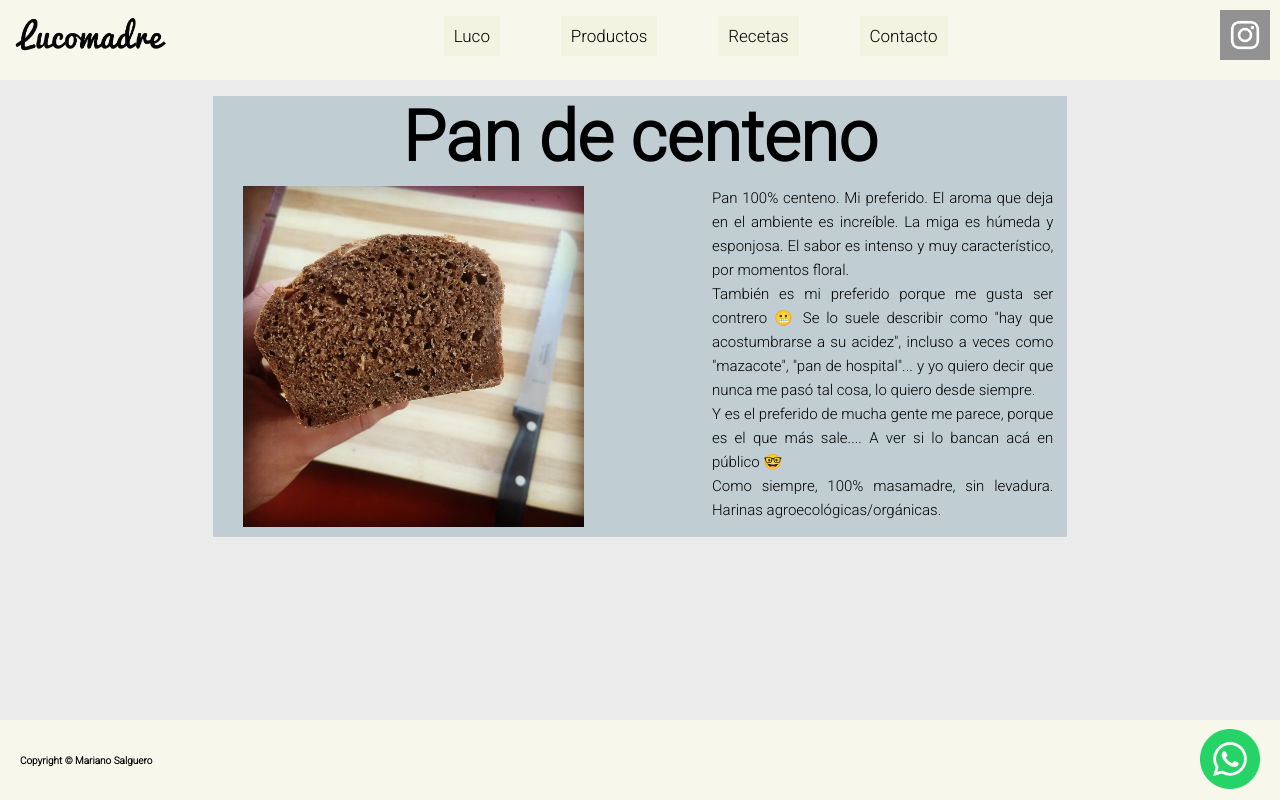
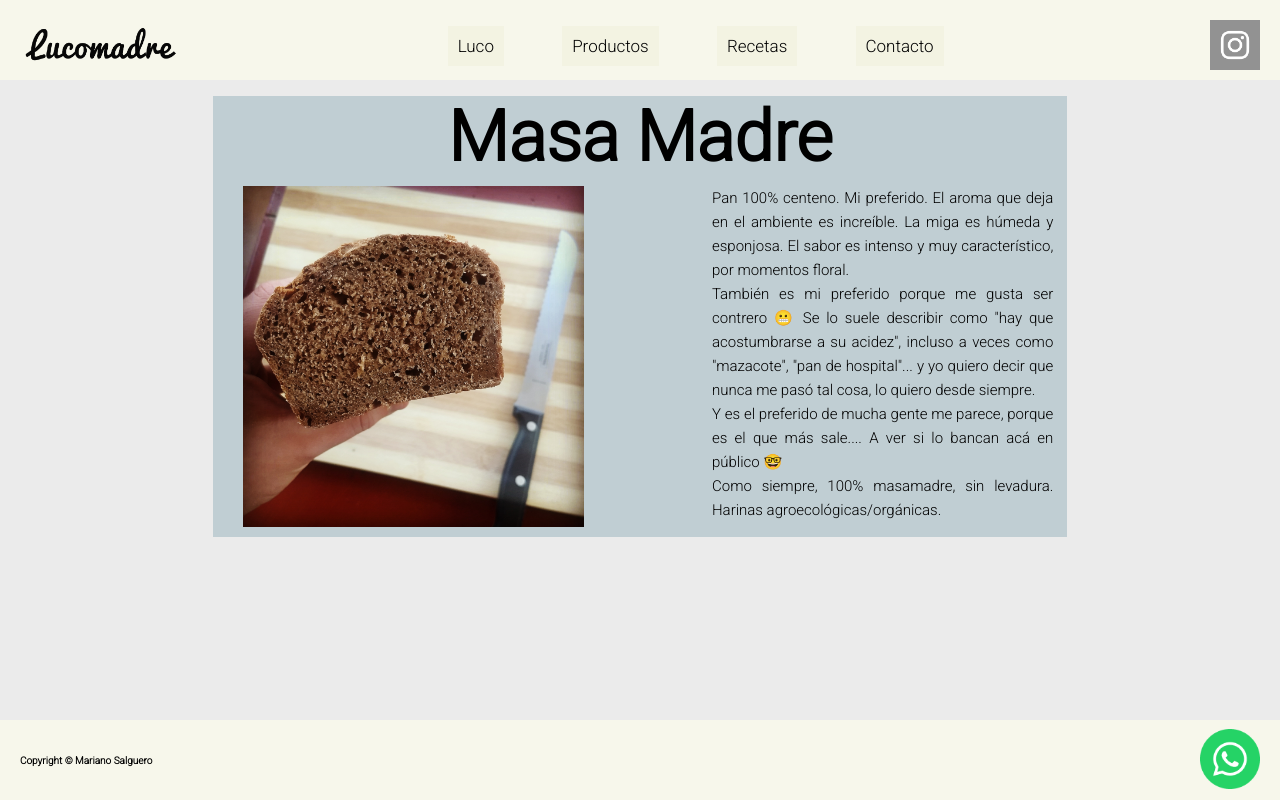
Before and after one commit to MaLuSaEd/Lucomadre, a plain HTML site: page Recetas.html in a window 1280 px wide. Drawn offline with Linux system fonts and the light colour scheme.

```diff
--- a/Recetas.html
+++ b/Recetas.html
@@ -51,7 +51,7 @@
 
 				<li class="recetas__item flex__column">
 
-						<h3 class="recetas__item__nombre">Pan de centeno</h2>
+						<h3 class="recetas__item__nombre">Masa Madre</h2>
 
 						<section class="recetas__item__fotoYdescripcion flex__row">
 
--- a/style.css
+++ b/style.css
@@ -54,13 +54,16 @@
     grid-column: 1 / 13; /*Poscion en la grilla del body*/
     grid-row: 1 / 2;    /*Poscion en la grilla del body*/
     background-color:#F7F7EB; /*Color de fondo*/
+
 }
 
 header .navbar{
     display: flex;
     justify-content: space-between;
     align-items: center;
-    padding: 1rem;
+    padding: 2rem;
+
+    align-content: center;
 }
 
 header .logo{
@@ -88,6 +91,7 @@
 header .menu__item :hover{
     color: blue;
 }
+
 
 header .instagram__img{
     max-height: 5em;
```
Also changed, not shown: Contacto.html (+0 -1 lines).
